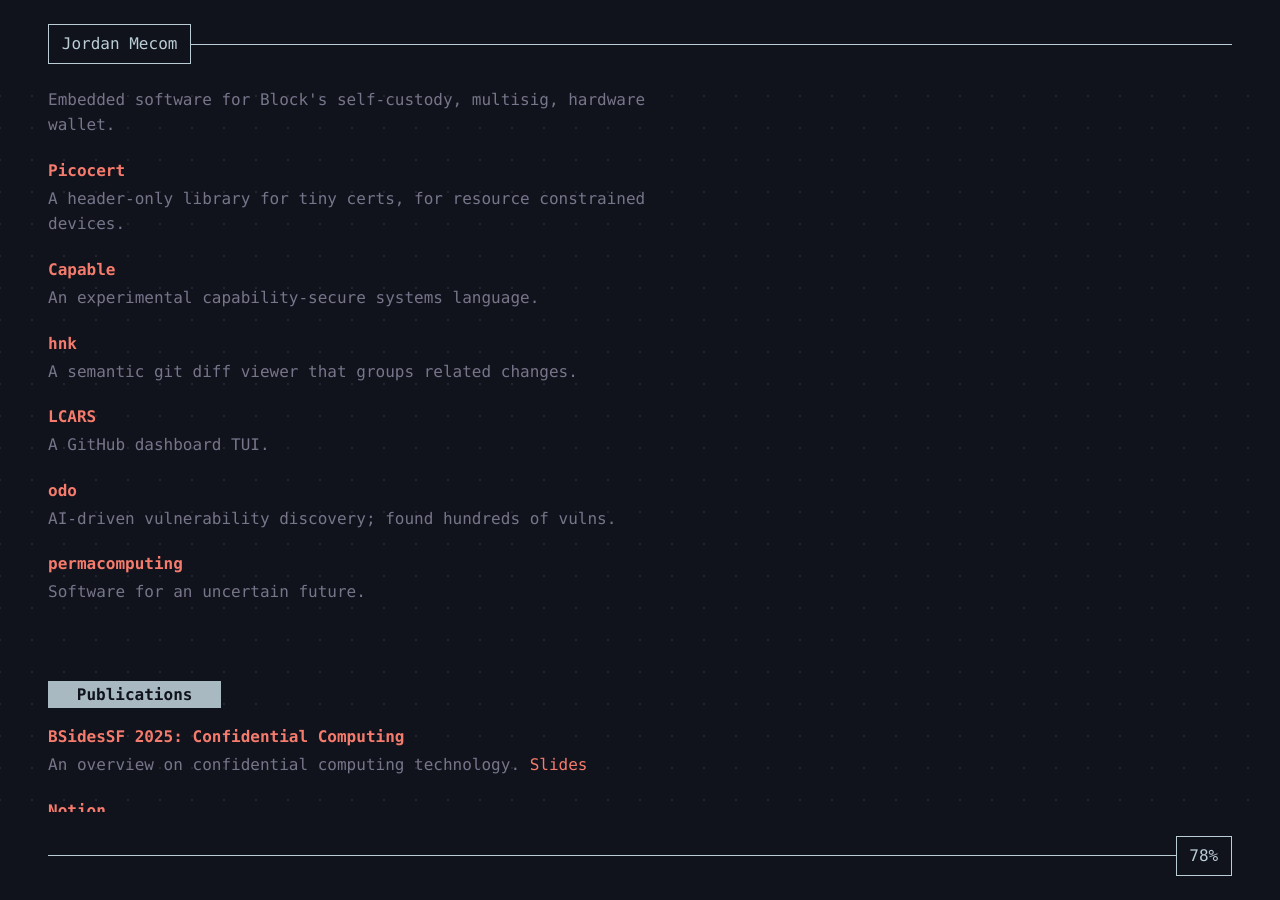
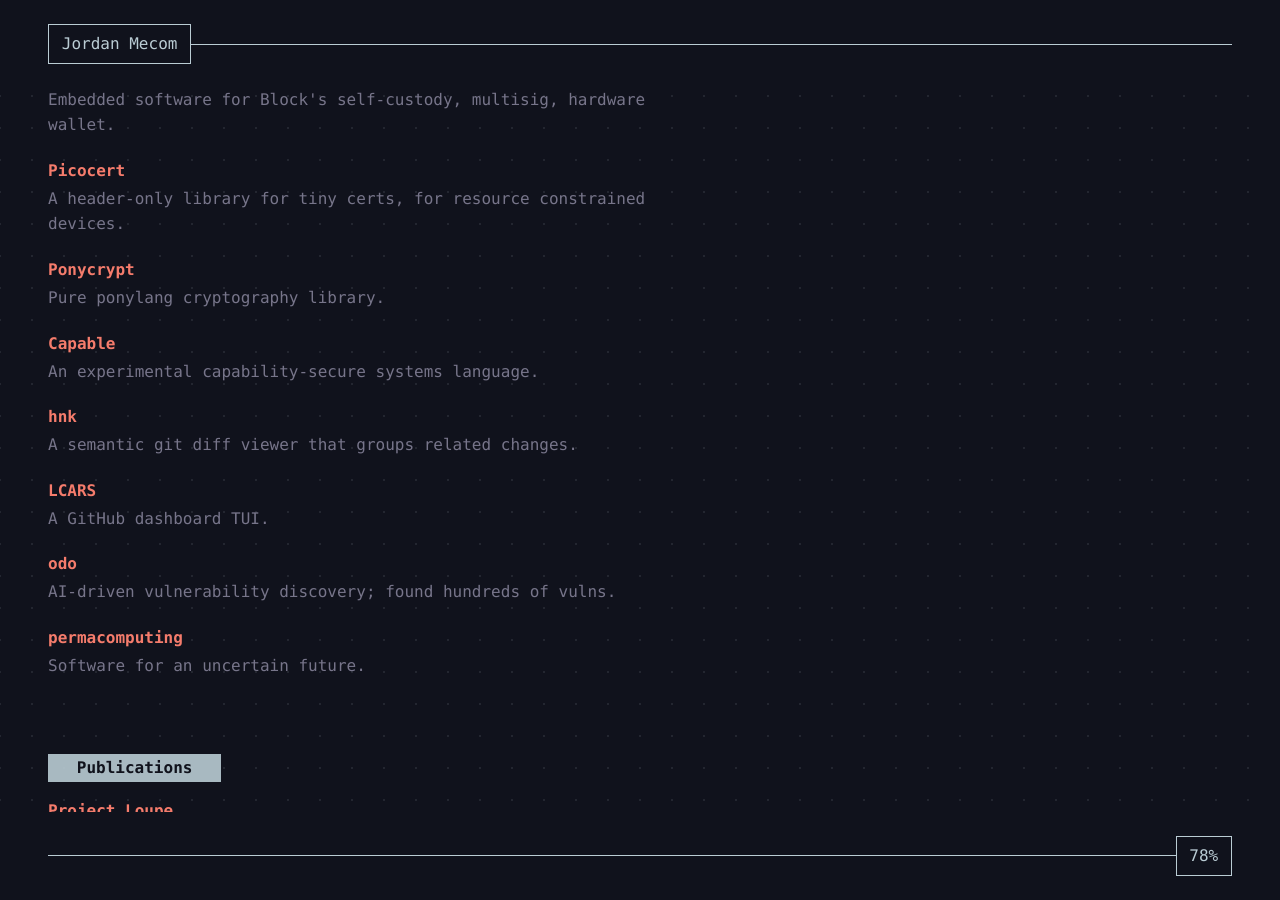
Before and after one commit to jmecom/jmecom.github.io, a Jekyll site: the page built from index.md, in a window 1280 px wide and 900 px high, scrolled down 889 px. Built offline with Jekyll 4.4.1, drawn with Linux system fonts in a browser that asks for light colours; some of the changed text lies outside the part shown.

Commit message:
Add software and publication links

```diff
--- a/index.md
+++ b/index.md
@@ -45,6 +45,10 @@
     <div class="project-desc">A header-only library for tiny certs, for resource constrained devices.</div>
   </li>
   <li class="project-item">
+    <div class="project-name"><a href="https://github.com/jmecom/ponycrypt">Ponycrypt</a></div>
+    <div class="project-desc">Pure ponylang cryptography library.</div>
+  </li>
+  <li class="project-item">
     <div class="project-name"><a href="https://github.com/jmecom/capable">Capable</a></div>
     <div class="project-desc">An experimental capability-secure systems language.</div>
   </li>
@@ -70,8 +74,16 @@
 
 <ul class="project-list">
   <li class="project-item">
+    <div class="project-name"><a href="https://spiralbtc.substack.com/p/meet-loupe-ai-powered-vulnerability">Project Loupe</a></div>
+    <div class="project-desc">AI-powered vuln finding for the good of bitcoin OSS.</div>
+  </li>
+  <li class="project-item">
     <div class="project-name"><a href="https://www.youtube.com/watch?v=QQ6ZnGk_xDU">BSidesSF 2025: Confidential Computing</a></div>
     <div class="project-desc">An overview on confidential computing technology. <a href="https://docs.google.com/presentation/d/1eqAoFe1IeI4VS0Kc0TexD59hJqnpZr2SYB3NkDgfMow/edit?slide=id.g13b47bac47e_0_5#slide=id.g13b47bac47e_0_5">Slides</a></div>
+  </li>
+  <li class="project-item">
+    <div class="project-name"><a href="https://assets.ctfassets.net/mtmp6hzjjvnd/6Qjcs8zgMiyffC0Uk8cx4V/380f331f5b4156622c8f5a376c352c96/Self-Custody_without_Hardware_-10-30-24-.pdf?ref=bitkey.build">Self-custody without Hardware Paper</a></div>
+    <div class="project-desc">A novel self-custody bitcoin wallet design.</div>
   </li>
   <li class="project-item">
     <div class="project-name"><a href="https://jmecom.notion.site/jmecom-info-2580ab275b3141489778abc5954a6394">Notion</a></div>
```
